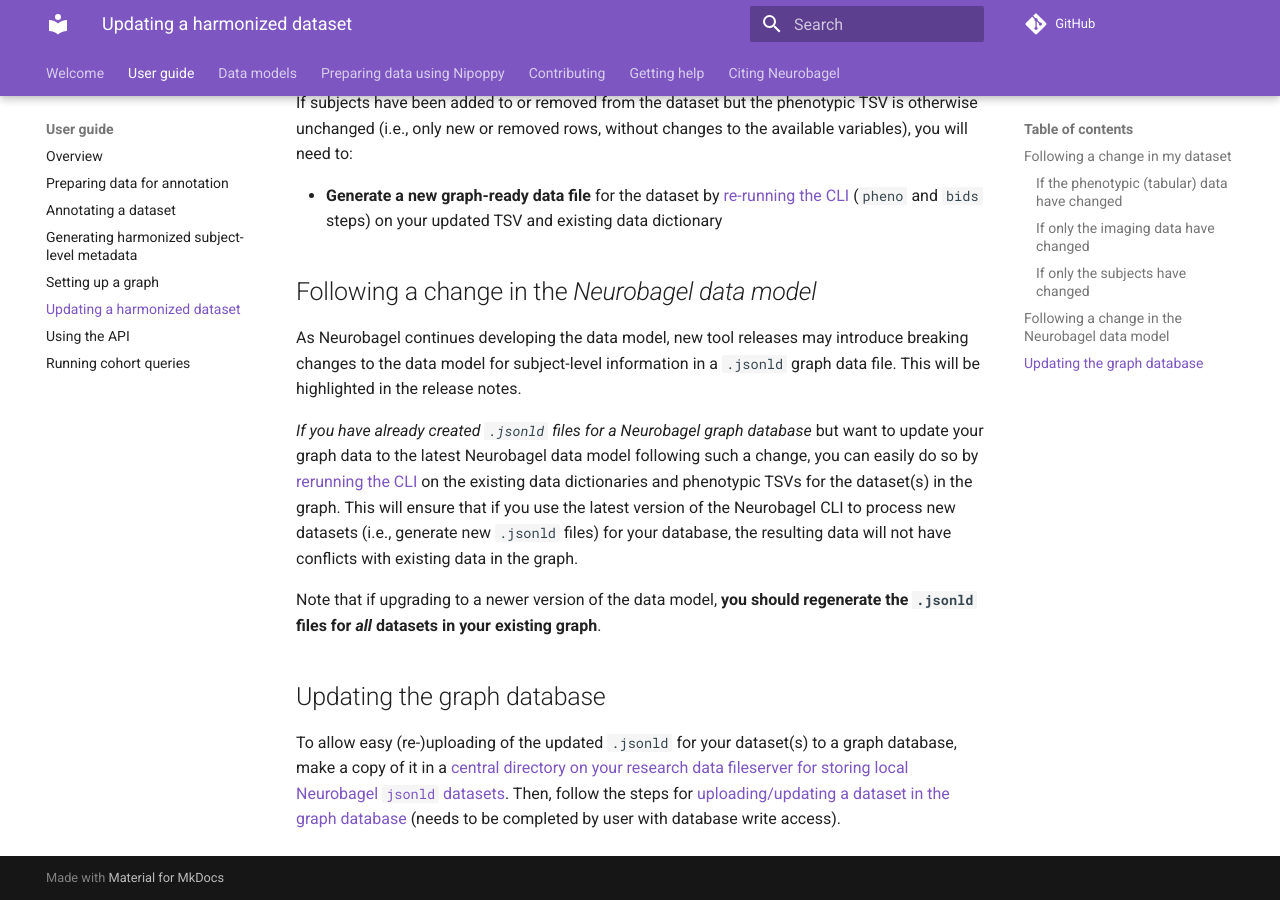
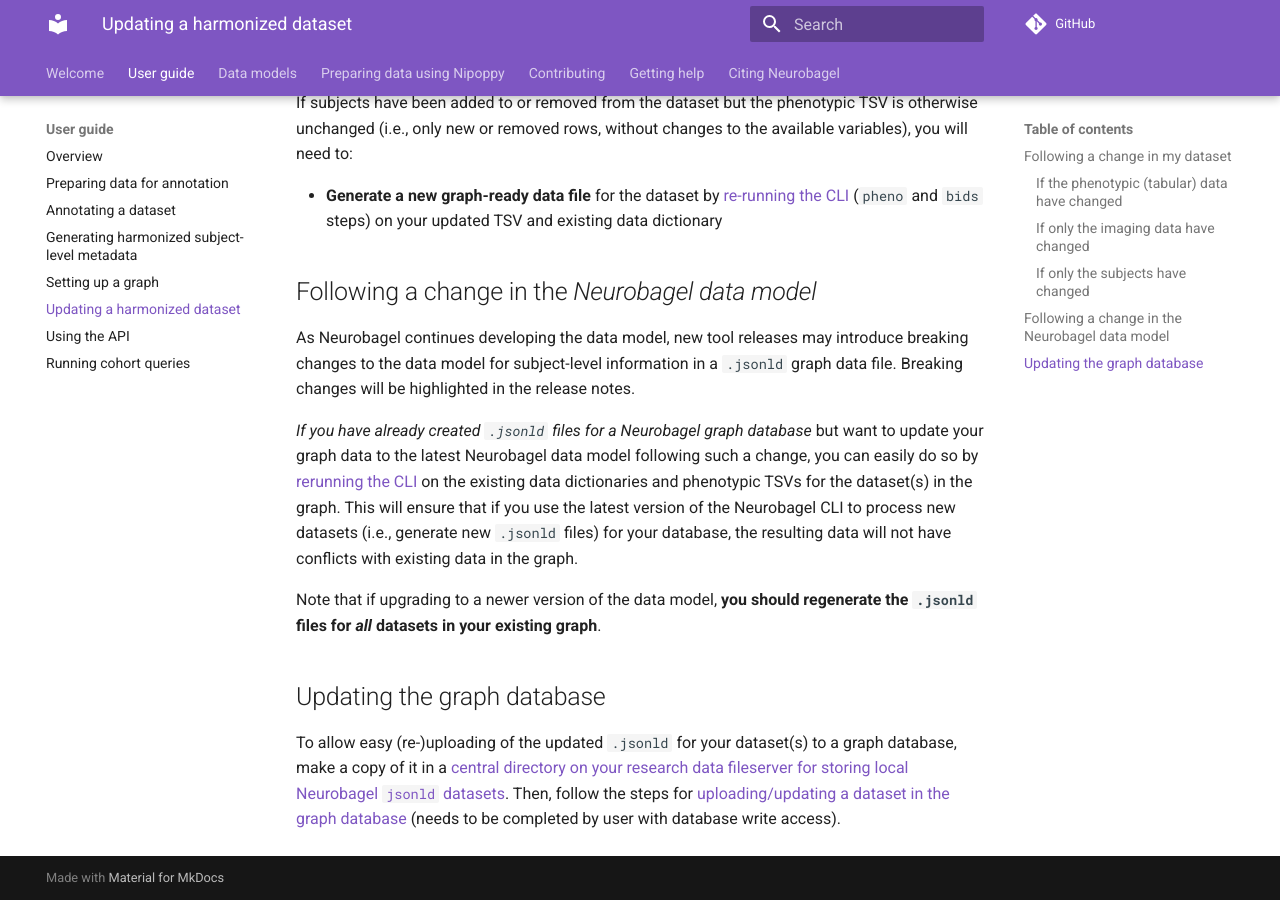
Before and after one commit to neurobagel/documentation, an MkDocs documentation site: the page built from docs/updating_dataset.md, in a window 1280 px wide and 900 px high, scrolled down 1080 px. Built offline with MkDocs 1.6.1 and Material for MkDocs 9.7.7, drawn with Linux system fonts in a browser that asks for light colours; comment, search, counter and statistics services are not loaded.

Commit message:
Minor clarification

```diff
--- a/docs/updating_dataset.md
+++ b/docs/updating_dataset.md
@@ -32,7 +32,8 @@
 
 ## Following a change in the _Neurobagel data model_
 
-As Neurobagel continues developing the data model, new tool releases may introduce breaking changes to the data model for subject-level information in a `.jsonld` graph data file. This will be highlighted in the release notes.
+As Neurobagel continues developing the data model, new tool releases may introduce breaking changes to the data model for subject-level information in a `.jsonld` graph data file.
+Breaking changes will be highlighted in the release notes.
 
 _If you have already created `.jsonld` files for a Neurobagel graph database_ but want to update your graph data to the latest Neurobagel data model following such a change, you can easily do so by [rerunning the CLI](cli.md) on the existing data dictionaries and phenotypic TSVs for the dataset(s) in the graph.
 This will ensure that if you use the latest version of the Neurobagel CLI to process new datasets (i.e., generate new `.jsonld` files) for your database, the resulting data will not have conflicts with existing data in the graph.
```
